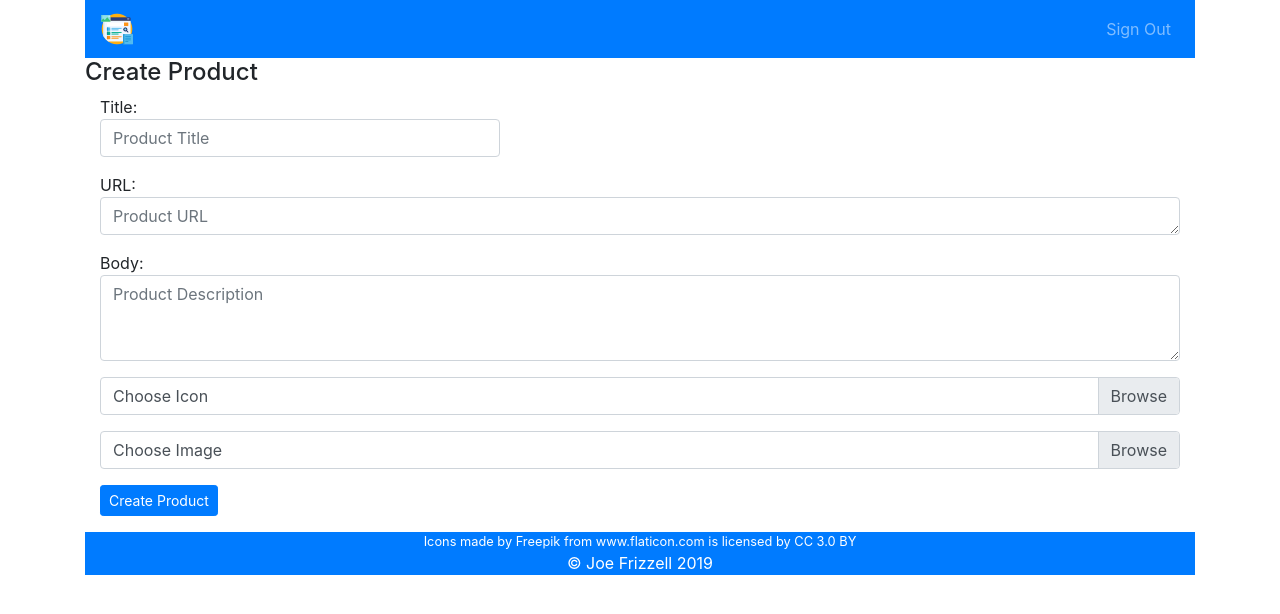
After one commit to jwfrizzell/portfolio_project, a Django app: page /products/create/ in a window 1280 px wide. The commit adds this page. Shown: the top 614 px of the page. Run offline with Django 3.2, Linux system fonts and the light colour scheme; the visitor is signed in with stand-in values (Sample User, id 1); some libraries are stand-ins or nearby versions.

Commit message:
Add create product functionality.

```diff
--- a/product_hunt/settings.py
+++ b/product_hunt/settings.py
@@ -128,3 +128,7 @@ STATICFILES_DIRS = [
 STATIC_ROOT = os.path.join(BASE_DIR,'product_hunt')
 
 STATIC_URL = '/static/'
+
+MEDIA_ROOT = os.path.join(BASE_DIR,'media')
+
+MEDIA_URL = '/media/'
--- a/product_hunt/urls.py
+++ b/product_hunt/urls.py
@@ -24,5 +24,6 @@ from django.urls import path
 urlpatterns = [
     path('admin/', admin.site.urls),
     path('',products.views.home, name='home'),
-    path('accounts/', include('accounts.urls'))
+    path('accounts/', include('accounts.urls')),
+    path('products/', include('products.urls')),
 ]
--- /dev/null
+++ b/products/templates/products/create.html
@@ -0,0 +1,56 @@
+{% extends 'base.html' %}
+
+{% block content %}
+
+{% if error %}
+	<div class="alert alert-danger text-center">
+	  <strong>{{error}}!</strong>
+	</div>
+{% endif %}
+
+
+<form class='form-horizontal' method='POST' action="{% url 'create' %}" enctype="multipart/form-data">
+	<h4>Create Product</h4>
+	{% csrf_token %}
+	<div class="form-group">
+		<div class="container" >
+			<div class="form-group text-left">
+				<div class='col-xs-6'>
+					<label class='mb-0' for="title">Title:</label>
+					<input autocomplete="off" style="width: 400px" class="form-control" type="text" name="title" id="title" placeholder="Product Title" maxlength='25'/>
+				</div>
+			</div>
+			<div class="form-group text-left">
+				<div class='col-xs-6'>
+					<label class='mb-0' for="producturl" >URL:</label>
+					<textarea class='form-control' name="producturl" id="producturl" rows="1" placeholder="Product URL"></textarea>
+				</div>
+			</div>
+			<div class="form-group text-left">
+				<div class='col-xs-6'>
+					<label class='mb-0' for="body" >Body:</label>
+					<textarea class='form-control' name="body" id="body" rows="3" placeholder="Product Description"></textarea>
+				</div>
+			</div>
+			<div class="form-group text-left">
+			  	<div class="custom-file">
+			    	<input type="file" class="custom-file-input" id="icon" name='icon'/>
+			    	<label class="custom-file-label" for="icon">Choose Icon</label>
+			  	</div>
+			</div>
+			<div class="form-group text-left">
+			  	<div class="custom-file">
+			    	<input type="file" class="custom-file-input" id="image" name='image'/>
+			    	<label class="custom-file-label" for="image">Choose Image</label>
+			  	</div>
+			</div>
+			<div class="form-group text-left">
+				<div class='col-xs-6'>
+					<input class='btn btn-primary btn-sm' type="submit" value="Create Product"/>
+				</div>
+			</div>
+		</div>
+	</div>
+
+</form>
+{% endblock %}
--- a/products/templates/products/home.html
+++ b/products/templates/products/home.html
@@ -1,5 +1,5 @@
 {% extends 'base.html' %}
 
 {% block content %}
-<h1>Welcome Home</h1>
+<a href="{% url 'create' %}">Welcome Home</a>
 {% endblock %}
--- /dev/null
+++ b/products/urls.py
@@ -0,0 +1,6 @@
+from django.urls import path
+from . import views
+
+urlpatterns = [
+	path('create/',views.create,name='create')
+]
--- a/products/views.py
+++ b/products/views.py
@@ -1,5 +1,34 @@
 from django.shortcuts import render
+from django.contrib.auth.decorators import login_required
+from .models import Product
 
 # Create your views here.
 def home(request):
 	return render(request,'products/home.html')
+
+@login_required
+def create(request):
+	if request.method == 'POST':
+		if request.POST['title'] and request.POST['producturl'] and request.POST['body'] \
+			and request.FILES['icon'] and request.FILES['image']:
+			try:
+				product = Product()
+				product.title = request.POST['title']
+				product.url = request.POST['producturl']
+				if not request.POST['producturl'].startswith('http'):
+					product.url = "http://{0}".format(request.POST['producturl'])
+
+				product.body = request.POST['body']
+				product.image = request.FILES['image']
+				product.icon = request.FILES['icon']
+				product.hunter = request.user
+				product.save()
+				return render(request,'products/create.html')
+			except Exception as ex:
+				return render(request,'products/create.html', {
+					'error': "Problem creating product! => {0}".format(str(ex))
+					})
+		else:
+			return render(request,'products/create.html',{"error": "No fields can be left blank"})
+	else:
+		return render(request,'products/create.html')
```
Also changed, not shown: images/image1.png (added), images/image1_HYZp6WN.png (added), images/image1_mgFkvQ8.png (added), images/image1_uNcREPh.png (added), images/johan.jpg (added), images/johan_XWPIr6G.jpg (added), images/johan_Y2tlrMF.jpg (added), images/johan_d5m9Rjn.jpg (added).
